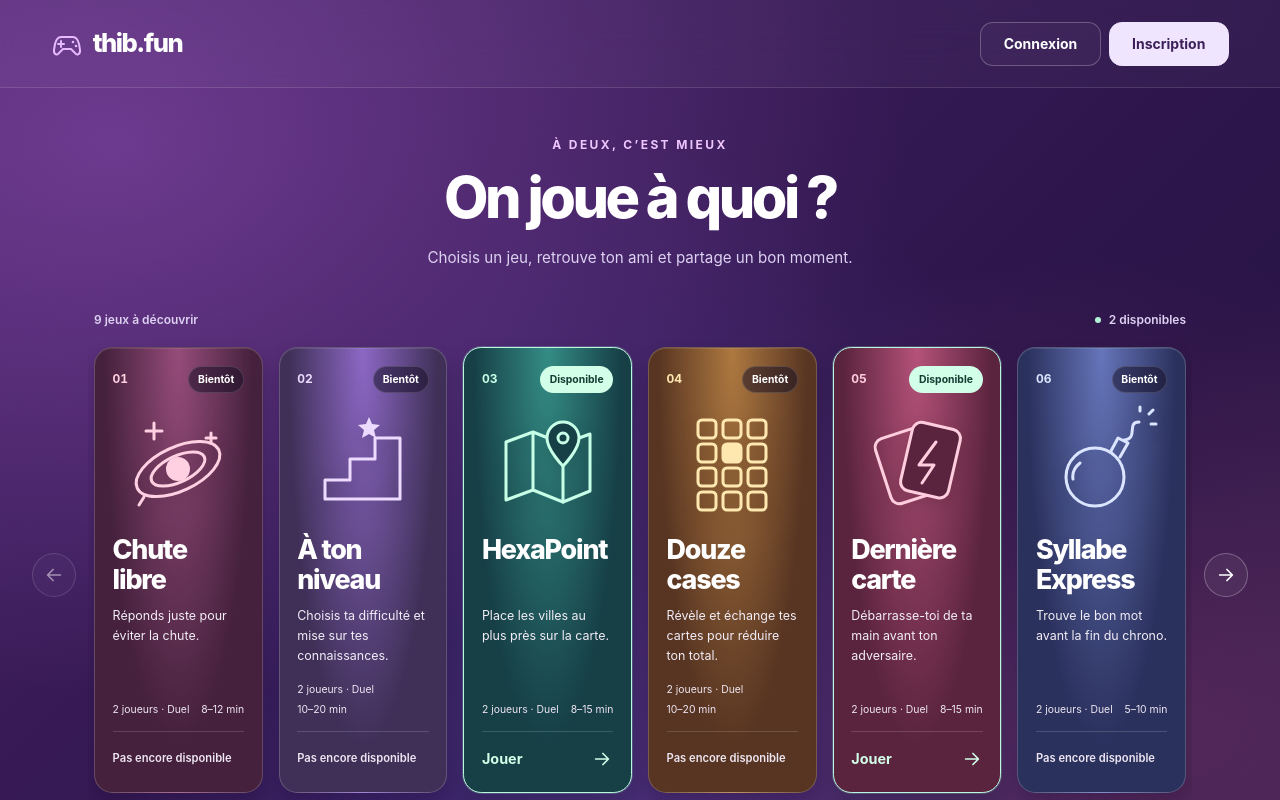
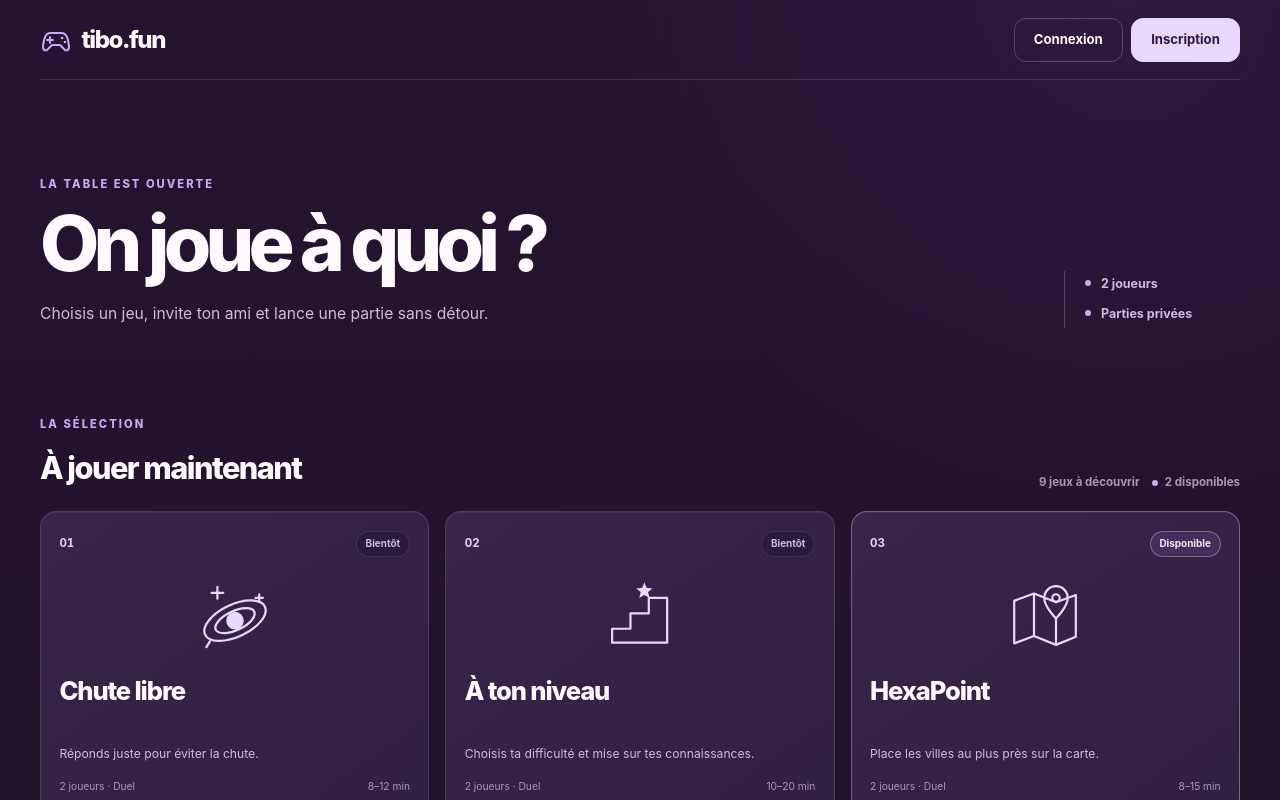
Before and after one commit to ThibaudFrancony/thib.fun, a Next.js app: page / in a window 1280 px wide. Shown: the top 800 px of the page. Built offline with nearby package versions, Linux system fonts and the light colour scheme.

Commit message:
feat: refondre la homepage violette

```diff
--- a/src/app/globals.css
+++ b/src/app/globals.css
@@ -56,24 +56,29 @@ button:disabled { cursor: not-allowed; opacity: 0.5; }
 
 /* The home theme is scoped so internal pages retain their existing palette. */
 .home-page {
-  --home-muted: #ddd2f2;
+  --home-bg: #251431;
+  --home-bg-deep: #1d1027;
+  --home-surface: #30203f;
+  --home-surface-soft: #38254a;
+  --home-line: #ffffff1c;
+  --home-line-strong: #ffffff35;
+  --home-text: #fffaff;
+  --home-muted: #cdbddd;
+  --home-faint: #a995b9;
+  --home-accent: #e8d7ff;
+  --home-accent-strong: #c8a9f4;
   display: flex;
   flex-direction: column;
   min-height: 100svh;
   min-height: 100dvh;
   overflow-x: clip;
-  color: #fff;
+  color: var(--home-text);
   background:
-    radial-gradient(ellipse at 9% 15%, #9855be80, transparent 48%),
-    radial-gradient(ellipse at 90% 76%, #cf598b38, transparent 46%),
-    radial-gradient(ellipse at 50% 100%, #6553ca66, transparent 60%),
-    linear-gradient(135deg, #452164, #291447 70%, #36204e);
+    radial-gradient(circle at 88% 0%, #7247a31c, transparent 32rem),
+    linear-gradient(180deg, var(--home-bg), var(--home-bg-deep));
 }
 
-.home-page :focus-visible {
-  outline: 3px solid #fce6a5;
-  outline-offset: 4px;
-}
+.home-page :focus-visible { outline: 3px solid #f2dcff; outline-offset: 4px; }
 
 .home-skip-link {
   position: absolute;
@@ -82,7 +87,7 @@ button:disabled { cursor: not-allowed; opacity: 0.5; }
   left: 1rem;
   padding: 0.8rem 1rem;
   border-radius: 0.75rem;
-  color: #291447;
+  color: #261432;
   background: #fff;
   transform: translateY(-200%);
 }
@@ -95,11 +100,11 @@ button:disabled { cursor: not-allowed; opacity: 0.5; }
   align-items: center;
   justify-content: space-between;
   gap: 0.75rem;
-  min-height: 5.5rem;
-  padding: 1rem clamp(1rem, 4vw, 4rem);
-  border-bottom: 1px solid #ffffff1f;
-  background: #ffffff08;
-  backdrop-filter: blur(20px);
+  width: min(100% - 3rem, 1200px);
+  min-height: 5rem;
+  margin: 0 auto;
+  padding: 1rem 0;
+  border-bottom: 1px solid var(--home-line);
 }
 
 .home-brand {
@@ -107,12 +112,14 @@ button:disabled { cursor: not-allowed; opacity: 0.5; }
   align-items: center;
   gap: 0.6rem;
   min-height: 44px;
-  font-size: clamp(1.25rem, 2vw, 1.65rem);
+  color: var(--home-text);
+  font-size: clamp(1.25rem, 2vw, 1.5rem);
   font-weight: 850;
   letter-spacing: -0.06em;
+  text-decoration: none;
 }
 
-.home-brand svg { flex-shrink: 0; color: #e5baff; }
+.home-brand svg { flex-shrink: 0; color: var(--home-accent-strong); }
 
 .home-auth-nav { display: flex; flex-wrap: wrap; gap: 0.5rem; }
 
@@ -121,107 +128,104 @@ button:disabled { cursor: not-allowed; opacity: 0.5; }
   align-items: center;
   justify-content: center;
   min-height: 44px;
-  padding: 0.6rem clamp(0.7rem, 1.8vw, 1.4rem);
-  border: 1px solid #ffffff40;
-  border-radius: 0.8rem;
-  background: #ffffff08;
-  font-size: 0.875rem;
-  font-weight: 700;
+  padding: 0.6rem clamp(0.7rem, 1.8vw, 1.2rem);
+  border: 1px solid var(--home-line-strong);
+  border-radius: 0.75rem;
+  color: var(--home-text);
+  background: transparent;
+  font-size: 0.82rem;
+  font-weight: 750;
+  text-decoration: none;
 }
 
-.home-auth-link:hover { background: #ffffff18; }
-.home-signup-link { border-color: #f0e5ff; color: #3d2058; background: #f0e5ff; }
-.home-signup-link:hover { background: #fff; }
+.home-auth-link:hover { border-color: #ffffff5c; background: #ffffff0d; }
+.home-signup-link { border-color: var(--home-accent); color: #2d193d; background: var(--home-accent); }
+.home-signup-link:hover { border-color: #fff; background: #fff; }
 
 .home-main {
   display: flex;
   flex: 1;
   flex-direction: column;
-  justify-content: center;
-  gap: clamp(1.75rem, 5vh, 3.5rem);
   width: 100%;
   min-width: 0;
-  padding: 3rem 0;
+  padding: clamp(3.25rem, 8vw, 6rem) 0 3rem;
 }
 
-.home-intro { padding: 0 1.5rem; text-align: center; }
-.home-eyebrow { margin: 0 0 0.75rem; color: #efc7ff; font-size: 0.75rem; font-weight: 750; letter-spacing: 0.2em; text-transform: uppercase; }
-.home-intro h1 { margin: 0; font-size: clamp(2.5rem, 4.5vw, 4rem); font-weight: 850; line-height: 1.1; letter-spacing: -0.06em; }
-.home-intro > p:last-child { margin: 1rem auto 0; max-width: 30rem; color: var(--home-muted); font-size: 0.95rem; line-height: 1.7; }
+.home-content { width: min(100% - 3rem, 1200px); margin: 0 auto; }
 
-.home-selector { width: 100%; max-width: 1640px; min-width: 0; margin: 0 auto; padding: 0 clamp(1rem, 2.5vw, 2.5rem); }
-.home-selector-meta { display: flex; flex-wrap: wrap; align-items: center; justify-content: space-between; gap: 0.5rem; padding: 0 0.375rem 0.5rem; color: var(--home-muted); font-size: 0.75rem; font-weight: 600; }
-.home-available-count { display: inline-flex; align-items: center; gap: 0.5rem; }
-.home-available-count::before { width: 6px; height: 6px; border-radius: 50%; background: #b2f3d9; content: ""; }
-
-.home-rail-shell { display: grid; grid-template-columns: 1fr 1fr; align-items: center; gap: 0.75rem; min-width: 0; }
-.home-game-rail {
-  grid-column: 1 / -1;
-  grid-row: 1;
-  min-width: 0;
-  overflow-x: auto;
-  overscroll-behavior-x: contain;
-  scroll-snap-type: x mandatory;
-  scroll-padding-inline: 6px;
-  border-radius: 1.25rem;
-  scrollbar-width: thin;
-  scrollbar-color: #c6a4dd66 transparent;
+.home-intro {
+  display: grid;
+  grid-template-columns: minmax(0, 1fr) auto;
+  align-items: end;
+  gap: 2rem;
+  margin-bottom: clamp(3rem, 7vw, 5.5rem);
 }
 
-.home-game-track { display: grid; grid-auto-flow: column; grid-auto-columns: 82%; gap: 1rem; margin: 0; padding: 10px 6px 20px; list-style: none; }
+.home-eyebrow, .home-section-kicker { margin: 0 0 0.8rem; color: var(--home-accent-strong); font-size: 0.7rem; font-weight: 800; letter-spacing: 0.18em; text-transform: uppercase; }
+.home-intro h1 { max-width: 12ch; margin: 0; font-size: clamp(2.8rem, 6vw, 5.2rem); font-weight: 850; line-height: 0.98; letter-spacing: -0.075em; text-wrap: balance; }
+.home-intro-copy > p:last-child { max-width: 30rem; margin: 1.25rem 0 0; color: var(--home-muted); font-size: 0.98rem; line-height: 1.7; }
+.home-intro-note { display: grid; gap: 0.7rem; min-width: 11rem; padding: 0.25rem 0 0.25rem 1.25rem; border-left: 1px solid var(--home-line-strong); color: var(--home-muted); font-size: 0.78rem; font-weight: 700; }
+.home-intro-note span::before { display: inline-block; width: 0.4rem; height: 0.4rem; margin: 0 0.6rem 0.1rem 0; border-radius: 50%; background: var(--home-accent-strong); content: ""; }
+
+.home-selector { width: 100%; min-width: 0; }
+.home-selector-heading, .home-secondary-heading { display: flex; align-items: end; justify-content: space-between; gap: 1rem; }
+.home-selector-heading h2, .home-secondary-heading h2 { margin: 0; color: var(--home-text); font-size: clamp(1.4rem, 2.4vw, 2rem); font-weight: 820; letter-spacing: -0.05em; }
+.home-selector-meta { display: flex; flex-wrap: wrap; align-items: center; justify-content: flex-end; gap: 0.75rem; color: var(--home-faint); font-size: 0.72rem; font-weight: 650; }
+.home-available-count { display: inline-flex; align-items: center; gap: 0.45rem; }
+.home-available-count::before { width: 6px; height: 6px; border-radius: 50%; background: var(--home-accent-strong); content: ""; }
+
+.home-featured-grid { display: grid; grid-template-columns: 1fr; gap: 1rem; margin: 1.25rem 0 0; padding: 0; list-style: none; }
 .home-game-slide { display: flex; min-width: 0; scroll-snap-align: start; }
 .home-game-card {
-  --game-deep: #382457;
-  --game-glow: #8a60bd;
-  --game-accent: #efd6ff;
+  --game-accent: var(--home-accent);
   position: relative;
   display: flex;
   flex: 1;
   flex-direction: column;
   min-width: 0;
-  min-height: 380px;
-  padding: 1.1rem;
-  border: 1px solid #ffffff30;
-  border-radius: 1.15rem;
-  background: radial-gradient(ellipse at 50% 0%, var(--game-glow), transparent 63%), var(--game-deep);
-  box-shadow: inset 0 1px 0 #ffffff18, 0 10px 18px #16072833;
-  color: #fff;
+  min-height: 315px;
+  padding: 1.15rem;
+  border: 1px solid var(--home-line);
+  border-radius: 1rem;
+  color: var(--home-text);
+  background: linear-gradient(145deg, var(--home-surface-soft), var(--home-surface));
+  box-shadow: inset 0 1px 0 #ffffff0d;
   text-decoration: none;
 }
 
-.home-game-card[data-game="trou-noir"] { --game-deep: #45213d; --game-glow: #954c79; --game-accent: #ffd0e2; }
-.home-game-card[data-game="ttmc"] { --game-deep: #403058; --game-glow: #8c68c5; --game-accent: #ecdbff; }
-.home-game-card[data-game="geographie"] { --game-deep: #163f46; --game-glow: #348c85; --game-accent: #c7ffe7; }
-.home-game-card[data-game="skyjo"] { --game-deep: #583522; --game-glow: #ae7940; --game-accent: #ffe8b0; }
-.home-game-card[data-game="uno"] { --game-deep: #5b243e; --game-glow: #b55279; --game-accent: #ffcede; }
-.home-game-card[data-game="bombparty"] { --game-deep: #2b315d; --game-glow: #6575ba; --game-accent: #dbe5ff; }
-.home-game-card[data-game="bataille-navale"] { --game-deep: #183e55; --game-glow: #417b9c; --game-accent: #c8efff; }
-.home-game-card[data-game="compatibilite"] { --game-deep: #592b53; --game-glow: #ac649f; --game-accent: #ffd9f6; }
-.home-game-card[data-game="longueur-onde"] { --game-deep: #433c28; --game-glow: #918454; --game-accent: #fff0b8; }
-.home-game-card[data-ready="true"] { border-color: #b9f9df; box-shadow: 0 0 0 1px #b9f9df33, 0 10px 20px #091f2733; }
-.home-game-card[data-ready="true"]:hover { border-color: #fff; box-shadow: 0 0 0 2px #b9f9df66, 0 10px 20px #091f2744; }
+.home-game-card[data-ready="true"] { border-color: #d9c0fb66; }
+.home-game-card[data-ready="true"]:hover { border-color: var(--home-accent); background: #402956; }
 
 .home-card-topline { display: flex; align-items: center; justify-content: space-between; flex-wrap: wrap; gap: 0.4rem; }
-.home-card-number { color: var(--game-accent); font-size: 0.75rem; font-weight: 650; font-variant-numeric: tabular-nums; }
-.home-card-status { padding: 0.3rem 0.55rem; border: 1px solid #ffffff24; border-radius: 999px; background: #130c2280; color: #fff; font-size: 0.65rem; font-weight: 650; }
-.home-game-card[data-ready="true"] .home-card-status { background: #d2ffe8; color: #143d34; border-color: transparent; }
-.home-card-art { display: grid; place-items: center; min-height: 142px; color: var(--game-accent); }
-.home-card-art svg { width: min(100%, 120px); filter: drop-shadow(0 6px 8px #0002); }
-.home-card-title { margin: 0; min-height: 2.2em; font-size: clamp(1.5rem, 2.1vw, 1.9rem); font-weight: 850; line-height: 1.1; letter-spacing: -0.045em; overflow-wrap: anywhere; text-wrap: balance; }
-.home-card-description { margin: 0.75rem 0 1rem; color: #f2edf7; font-size: 0.78rem; line-height: 1.6; }
-.home-card-details { display: flex; flex-wrap: wrap; justify-content: space-between; gap: 0.3rem 0.6rem; margin-top: auto; color: #eee6f2; font-size: 0.65rem; line-height: 1.5; }
-.home-card-action { display: flex; align-items: center; justify-content: space-between; gap: 0.5rem; min-height: 44px; margin-top: 0.8rem; border-top: 1px solid #ffffff26; padding-top: 0.65rem; color: #eee6f2; font-size: 0.7rem; font-weight: 600; }
-.home-game-card[data-ready="true"] .home-card-action { color: #d2ffe8; font-size: 0.9rem; font-weight: 750; }
+.home-card-number { color: var(--game-accent); font-size: 0.72rem; font-weight: 750; font-variant-numeric: tabular-nums; }
+.home-card-status { padding: 0.3rem 0.55rem; border: 1px solid var(--home-line); border-radius: 999px; color: var(--home-muted); background: #1d102766; font-size: 0.62rem; font-weight: 700; }
+.home-game-card[data-ready="true"] .home-card-status { border-color: #d9c0fb66; color: #f5eaff; background: #a879d926; }
+.home-card-art { display: grid; place-items: center; min-height: 104px; color: var(--game-accent); }
+.home-card-art svg { width: min(100%, 88px); }
+.home-card-title { margin: 0; min-height: 2.2em; font-size: clamp(1.3rem, 2vw, 1.65rem); font-weight: 820; line-height: 1.08; letter-spacing: -0.045em; overflow-wrap: anywhere; text-wrap: balance; }
+.home-card-description { margin: 0.65rem 0 1rem; color: var(--home-muted); font-size: 0.76rem; line-height: 1.6; }
+.home-card-details { display: flex; flex-wrap: wrap; justify-content: space-between; gap: 0.3rem 0.6rem; margin-top: auto; color: var(--home-faint); font-size: 0.64rem; line-height: 1.5; }
+.home-card-action { display: flex; align-items: center; justify-content: space-between; gap: 0.5rem; min-height: 44px; margin-top: 0.8rem; border-top: 1px solid var(--home-line); padding-top: 0.65rem; color: var(--home-muted); font-size: 0.68rem; font-weight: 700; }
+.home-game-card[data-ready="true"] .home-card-action { color: var(--home-accent); font-size: 0.88rem; font-weight: 800; }
 
-.home-rail-arrow { display: grid; place-items: center; width: 44px; height: 44px; padding: 0; border: 1px solid #ffffff45; border-radius: 50%; background: #ffffff0d; color: #fff; }
-.home-rail-arrow:hover:not(:disabled) { background: #ffffff26; border-color: #ffffff90; }
+.home-secondary-heading { margin-top: clamp(3rem, 7vw, 5rem); }
+.home-secondary-heading > span { color: var(--home-faint); font-size: 0.72rem; font-weight: 650; }
+.home-rail-shell { display: grid; grid-template-columns: 1fr 1fr; align-items: center; gap: 0.75rem; min-width: 0; margin-top: 1.25rem; }
+.home-game-rail { grid-column: 1 / -1; grid-row: 1; min-width: 0; overflow-x: auto; overscroll-behavior-x: contain; scroll-snap-type: x mandatory; scroll-padding-inline: 6px; border-radius: 1rem; scrollbar-width: thin; scrollbar-color: #c6a4dd66 transparent; }
+.home-game-track { display: grid; grid-auto-flow: column; grid-auto-columns: 82%; gap: 1rem; margin: 0; padding: 4px 6px 16px; list-style: none; }
+.home-rail-arrow { display: grid; place-items: center; width: 44px; height: 44px; padding: 0; border: 1px solid var(--home-line-strong); border-radius: 50%; color: var(--home-text); background: #ffffff08; }
+.home-rail-arrow:hover:not(:disabled) { border-color: #ffffff70; background: #ffffff14; }
 .home-rail-previous { grid-column: 1; grid-row: 2; justify-self: end; }
 .home-rail-next { grid-column: 2; grid-row: 2; justify-self: start; }
-.home-rail-help { margin: 1rem 0 0; color: var(--home-muted); text-align: center; font-size: 0.75rem; line-height: 1.6; }
-.home-footer { padding: 1rem 1.5rem 1.5rem; color: var(--home-muted); text-align: center; font-size: 0.7rem; line-height: 1.7; }
+.home-rail-help { margin: 0.85rem 0 0; color: var(--home-faint); text-align: center; font-size: 0.7rem; line-height: 1.6; }
+.home-footer { width: min(100% - 3rem, 1200px); margin: 0 auto; padding: 1rem 0 1.5rem; border-top: 1px solid var(--home-line); color: var(--home-faint); text-align: center; font-size: 0.68rem; line-height: 1.7; }
 
 @media (min-width: 640px) {
-  .home-game-track { grid-auto-columns: calc((100% - 2rem) / 2.5); }
+  .home-game-track { grid-auto-columns: calc((100% - 1rem) / 2); }
+}
+
+@media (min-width: 780px) {
+  .home-featured-grid { grid-template-columns: repeat(3, minmax(0, 1fr)); }
 }
 
 @media (min-width: 900px) {
@@ -229,17 +233,25 @@ button:disabled { cursor: not-allowed; opacity: 0.5; }
   .home-game-rail { grid-column: 2; }
   .home-rail-previous { grid-column: 1; grid-row: 1; }
   .home-rail-next { grid-column: 3; grid-row: 1; }
-  .home-selector-meta { padding-inline: calc(44px + 0.75rem + 6px); }
+  .home-game-track { grid-auto-columns: calc((100% - 2rem) / 3); }
+}
+
+@media (min-width: 1200px) {
   .home-game-track { grid-auto-columns: calc((100% - 3rem) / 4); }
 }
 
-@media (min-width: 1280px) {
-  .home-game-track { grid-auto-columns: calc((100% - 5rem) / 6); }
+@media (max-width: 639px) {
+  .home-header, .home-content, .home-footer { width: min(100% - 2rem, 1200px); }
+  .home-intro { grid-template-columns: 1fr; gap: 1.5rem; margin-bottom: 3.25rem; }
+  .home-intro-note { grid-template-columns: repeat(2, max-content); min-width: 0; padding: 0.9rem 0 0; border-top: 1px solid var(--home-line-strong); border-left: 0; }
+  .home-selector-heading, .home-secondary-heading { align-items: start; flex-direction: column; gap: 0.75rem; }
+  .home-selector-meta { justify-content: flex-start; }
+  .home-secondary-heading > span { margin-top: -0.15rem; }
 }
 
 @media (prefers-reduced-motion: no-preference) {
   .home-game-card[data-ready="true"], .home-auth-link, .home-rail-arrow { transition: border-color 180ms ease, box-shadow 180ms ease, background-color 180ms ease, transform 180ms ease; }
-  .home-game-card[data-ready="true"]:hover { transform: translateY(-4px); }
+  .home-game-card[data-ready="true"]:hover { transform: translateY(-3px); box-shadow: 0 10px 24px #12091c40; }
 }
 
 @media (forced-colors: active) {
--- a/src/app/page.tsx
+++ b/src/app/page.tsx
@@ -7,12 +7,20 @@ export default function HomePage() {
       <a className="home-skip-link" href="#home-games">Aller aux jeux</a>
       <SiteHeader variant="home" />
       <main id="home-games" className="home-main">
-        <div className="home-intro">
-          <p className="home-eyebrow">À deux, c’est mieux</p>
-          <h1>On joue à quoi ?</h1>
-          <p>Choisis un jeu, retrouve ton ami et partage un bon moment.</p>
+        <div className="home-content">
+          <div className="home-intro">
+            <div className="home-intro-copy">
+              <p className="home-eyebrow">La table est ouverte</p>
+              <h1>On joue à quoi&nbsp;?</h1>
+              <p>Choisis un jeu, invite ton ami et lance une partie sans détour.</p>
+            </div>
+            <div className="home-intro-note" aria-label="Informations sur les parties">
+              <span>2 joueurs</span>
+              <span>Parties privées</span>
+            </div>
+          </div>
+          <HomeGameSelector />
         </div>
-        <HomeGameSelector />
       </main>
       <footer className="home-footer">Deux joueurs. Un lien privé. Votre prochain rendez-vous.</footer>
     </div>
--- a/src/components/home-game-selector.tsx
+++ b/src/components/home-game-selector.tsx
@@ -15,6 +15,8 @@ function playableRoute(game: PublicGame) {
 }
 
 const availableCount = PUBLIC_GAMES.filter((game) => playableRoute(game)).length;
+const PRIORITY_GAMES = PUBLIC_GAMES.filter((game) => game.priority === 0);
+const OTHER_GAMES = PUBLIC_GAMES.filter((game) => game.priority !== 0);
 
 export function HomeGameSelector() {
   const railRef = useRef<HTMLDivElement>(null);
@@ -68,9 +70,29 @@ export function HomeGameSelector() {
 
   return (
     <section className="home-selector" aria-label="Les jeux à deux">
-      <div className="home-selector-meta">
-        <span>{PUBLIC_GAMES.length} jeux à découvrir</span>
-        <span className="home-available-count">{availableCount} {availableCount === 1 ? "disponible" : "disponibles"}</span>
+      <div className="home-selector-heading">
+        <div>
+          <p className="home-section-kicker">La sélection</p>
+          <h2>À jouer maintenant</h2>
+        </div>
+        <div className="home-selector-meta">
+          <span>{PUBLIC_GAMES.length} jeux à découvrir</span>
+          <span className="home-available-count">{availableCount} {availableCount === 1 ? "disponible" : "disponibles"}</span>
+        </div>
+      </div>
+      <ul className="home-featured-grid">
+        {PRIORITY_GAMES.map((game, index) => (
+          <li key={game.slug} className="home-game-slide">
+            <GameCard game={game} index={index} featured />
+          </li>
+        ))}
+      </ul>
+      <div className="home-secondary-heading">
+        <div>
+          <p className="home-section-kicker">À découvrir ensuite</p>
+          <h2>Le reste de la table</h2>
+        </div>
+        <span>{OTHER_GAMES.length} jeux en préparation</span>
       </div>
       <div className="home-rail-shell">
         <button
@@ -88,16 +110,16 @@ export function HomeGameSelector() {
           id="home-game-rail"
           className="home-game-rail"
           role="region"
-          aria-label="Catalogue des jeux"
+          aria-label="Jeux en préparation"
           aria-roledescription="carrousel"
           aria-describedby="home-rail-help"
           tabIndex={0}
           onKeyDown={onRailKeyDown}
         >
           <ul className="home-game-track">
-            {PUBLIC_GAMES.map((game, index) => (
+            {OTHER_GAMES.map((game, index) => (
               <li key={game.slug} className="home-game-slide">
-                <GameCard game={game} index={index} />
+                <GameCard game={game} index={PRIORITY_GAMES.length + index} />
               </li>
             ))}
           </ul>
@@ -114,14 +136,14 @@ export function HomeGameSelector() {
         </button>
       </div>
       <p id="home-rail-help" className="home-rail-help">
-        Fais défiler les jeux ou utilise les flèches.
+        Fais défiler les jeux en préparation ou utilise les flèches.
         <span className="sr-only"> Au clavier, place le focus sur le catalogue et utilise les flèches gauche et droite. Début et Fin vont au premier et au dernier jeu.</span>
       </p>
     </section>
   );
 }
 
-function GameCard({ game, index }: { game: PublicGame; index: number }) {
+function GameCard({ game, index, featured = false }: { game: PublicGame; index: number; featured?: boolean }) {
   const href = playableRoute(game);
   const titleId = `home-game-${game.slug}`;
   const statusId = `${titleId}-status`;
@@ -132,7 +154,7 @@ function GameCard({ game, index }: { game: PublicGame; index: number }) {
         <span id={statusId} className="home-card-status">{href ? (game.availability === "beta" ? "Bêta" : "Disponible") : "Bientôt"}</span>
       </div>
       <div className="home-card-art"><GameIcon slug={game.slug} /></div>
-      <h2 id={titleId} className="home-card-title">{game.displayName}</h2>
+      <h3 id={titleId} className="home-card-title">{game.displayName}</h3>
       <p className="home-card-description">{game.description}</p>
       <div className="home-card-details">
         <span>2 joueurs · {game.kind === "cooperative" ? "Coop" : "Duel"}</span>
@@ -145,11 +167,11 @@ function GameCard({ game, index }: { game: PublicGame; index: number }) {
   );
 
   return href ? (
-    <Link href={href} className="home-game-card" data-game={game.slug} data-ready="true" aria-labelledby={titleId} aria-describedby={statusId}>
+    <Link href={href} className="home-game-card" data-game={game.slug} data-ready="true" data-featured={featured} aria-labelledby={titleId} aria-describedby={statusId}>
       {content}
     </Link>
   ) : (
-    <article className="home-game-card" data-game={game.slug} aria-labelledby={titleId} aria-describedby={statusId}>
+    <article className="home-game-card" data-game={game.slug} data-featured={featured} aria-labelledby={titleId} aria-describedby={statusId}>
       {content}
     </article>
   );
--- a/src/components/site-header.tsx
+++ b/src/components/site-header.tsx
@@ -4,14 +4,14 @@ export function SiteHeader({ variant = "default" }: { variant?: "default" | "hom
   if (variant === "home") {
     return (
       <header className="home-header">
-        <Link href="/" className="home-brand" aria-label="Accueil thib.fun">
+        <Link href="/" className="home-brand" aria-label="Accueil tibo.fun">
           <svg viewBox="0 0 32 32" width="32" height="32" fill="none" stroke="currentColor" strokeWidth="2" strokeLinecap="round" strokeLinejoin="round" aria-hidden="true" focusable="false">
             <path d="M10 9h12c3 0 5 3 6 7l1 6c.5 4-3 6-5 3l-4-4h-8l-4 4c-2 3-5.5 1-5-3l1-6c1-4 3-7 6-7Z" />
             <path d="M10 13v6m-3-3h6" />
             <circle cx="22" cy="14" r="1.3" fill="currentColor" stroke="none" />
             <circle cx="25" cy="18" r="1.3" fill="currentColor" stroke="none" />
           </svg>
-          <span>thib.fun</span>
+          <span>tibo.fun</span>
         </Link>
         <nav className="home-auth-nav" aria-label="Accès au compte">
           <Link href="/connexion" className="home-auth-link">Connexion</Link>
--- a/vitest.config.ts
+++ b/vitest.config.ts
@@ -1,4 +1,5 @@
 import { defineConfig } from "vitest/config";
+import { fileURLToPath } from "node:url";
 
 export default defineConfig({
   test: {
@@ -7,7 +8,7 @@ export default defineConfig({
   },
   resolve: {
     alias: {
-      "@": new URL("./src", import.meta.url).pathname,
+      "@": fileURLToPath(new URL("./src", import.meta.url)),
     },
   },
 });
```
Also changed, not shown: 1 other file (tests, documents, lock files or other folders).
